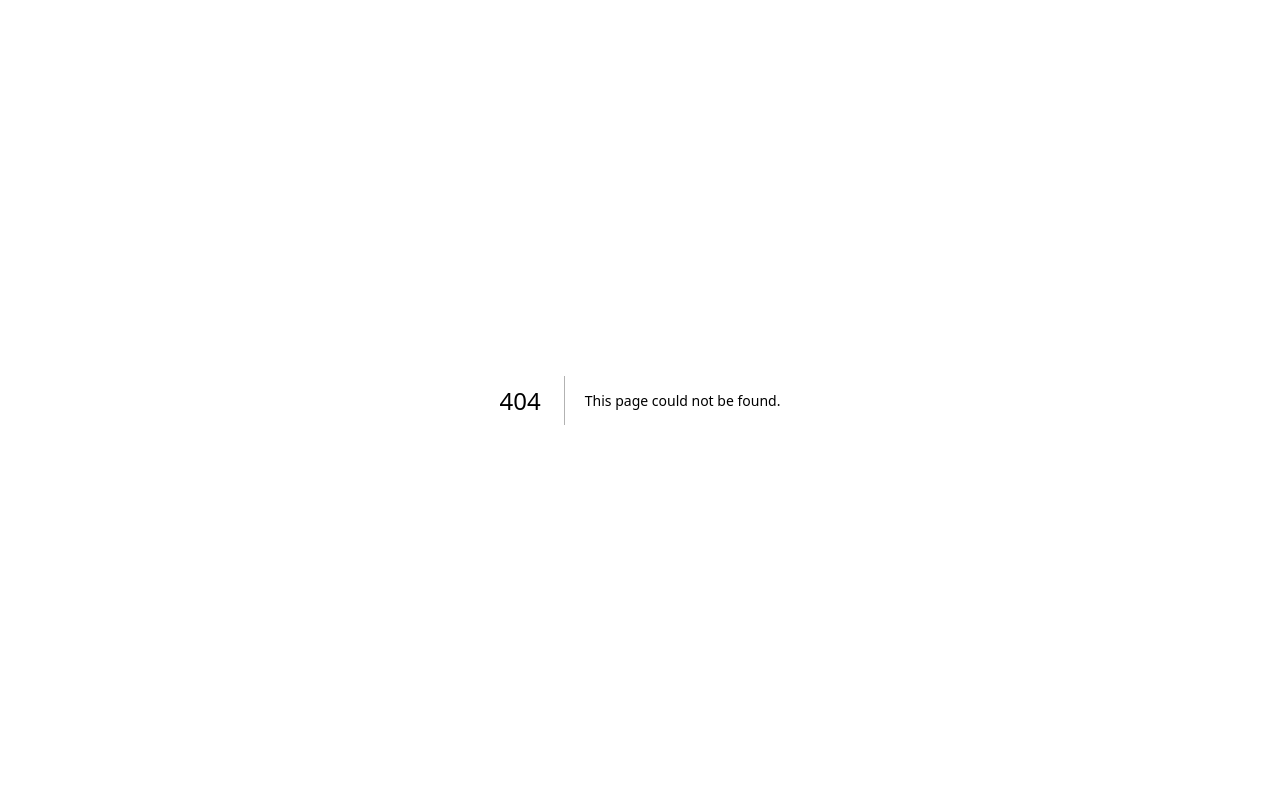
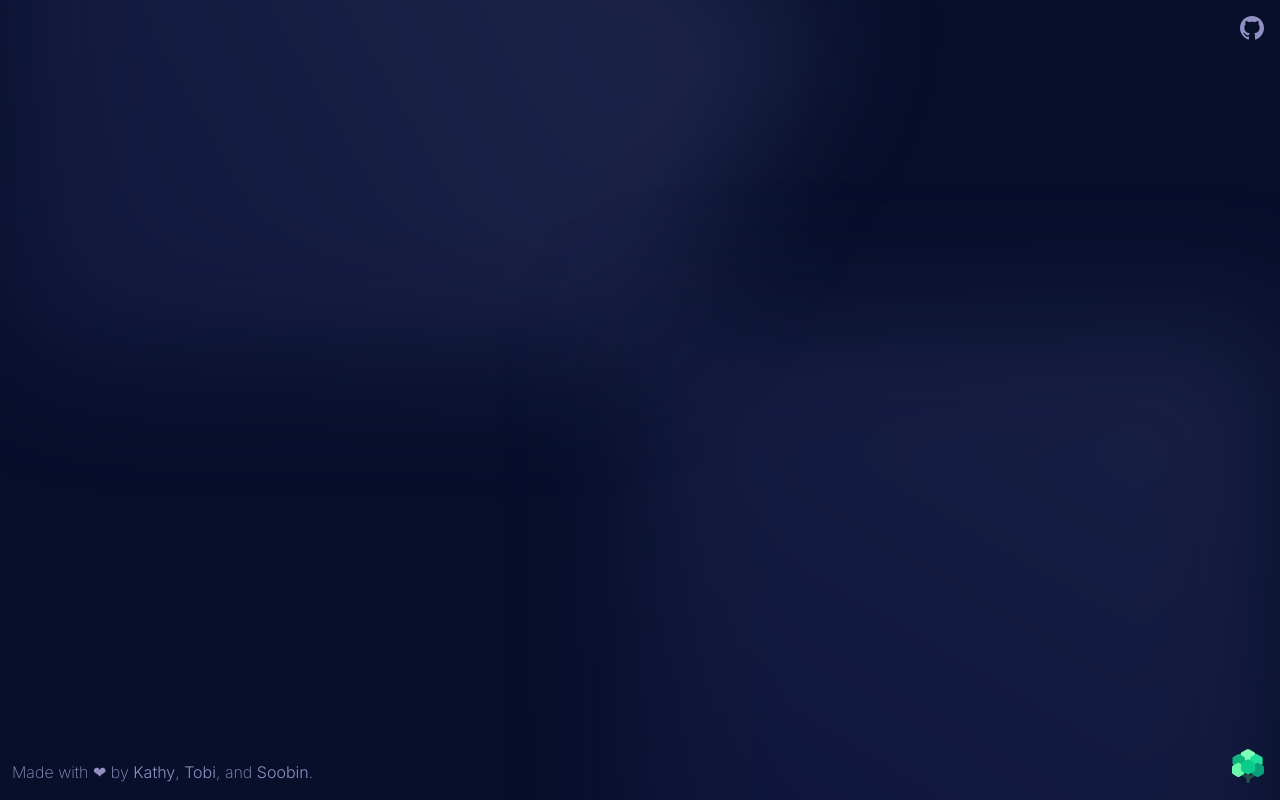
Before and after one commit to soobinrho/GoodLifeFarms, a Next.js app: page /prototype in a window 1280 px wide. Before the commit this address had no page. Shown: the top 800 px of the page. Built offline with nearby package versions, Linux system fonts and the light colour scheme.

Commit message:
refactor: routing for prototype page
Signed-off-by: Soobin Rho <soobinrho@gmail.com>

```diff
--- a/src/app/beta/page.tsx
+++ /dev/null
@@ -1,7 +0,0 @@
-export default function Component() {
-  return (
-    <main className='relative min-h-screen w-full text-primary'>
-      hello world prototype page!!!
-    </main>
-  );
-}
--- a/src/app/page.tsx
+++ b/src/app/page.tsx
@@ -2,7 +2,7 @@ import Footer from '@/components/footer';
 import HeaderSocialMedia from '@/components/header-social-media';
 import LandingPage from '@/components/landing-page';
 
-export default function Component() {
+export default function Home() {
   return (
     <main className='relative min-h-screen w-full text-primary'>
       <HeaderSocialMedia />
--- /dev/null
+++ b/src/app/prototype/page.tsx
@@ -0,0 +1,15 @@
+import Footer from '@/components/footer';
+import HeaderSocialMedia from '@/components/header-social-media';
+import PrototypePage from '@/components/prototype-page';
+
+export default function Page() {
+  return (
+    <>
+      <main className='relative min-h-screen w-full text-primary'>
+        <HeaderSocialMedia />
+        <PrototypePage />
+        <Footer />
+      </main>
+    </>
+  );
+}
--- a/src/app/who-are-we/page.tsx
+++ /dev/null
@@ -1,7 +0,0 @@
-export default function Component() {
-  return (
-    <main className='relative min-h-screen w-full text-primary'>
-      hello world who are we page!!!
-    </main>
-  );
-}
--- a/src/components/footer.tsx
+++ b/src/components/footer.tsx
@@ -36,7 +36,7 @@ export default function Footer() {
         .
       </div>
 
-      <div className='absolute bottom-0 right-0 my-4 mr-4 hidden font-extralight sm:visible'>
+      <div className='absolute bottom-0 right-0 my-4 mr-4 font-extralight'>
         <a
           className='font-light hover:text-gray-100 active:text-gray-400'
           target='_blank'
--- a/src/components/landing-page.tsx
+++ b/src/components/landing-page.tsx
@@ -1,7 +1,6 @@
 'use client';
 
 import Link from 'next/link';
-import React from 'react';
 import { TypeAnimation } from 'react-type-animation';
 
 export default function LandingPage() {
@@ -24,7 +23,7 @@ export default function LandingPage() {
                       2000,
                       'florists',
                       2000,
-                      'local producers',
+                      'local producers.',
                       8000,
                       'florists',
                       2000,
@@ -46,7 +45,7 @@ export default function LandingPage() {
                 <div className='space-x-4'>
                   <Link
                     className='inline-flex items-center justify-center rounded-md bg-primary px-4 py-2 text-lg font-bold text-primary-3 drop-shadow-[0_8px_8px_rgba(0,0,0,1)] transition-colors hover:bg-gray-300 hover:drop-shadow-2xl focus-visible:ring-1 active:ring-2 disabled:pointer-events-none disabled:opacity-50'
-                    href='#'
+                    href='/prototype'
                   >
                     Prototype
                   </Link>
--- /dev/null
+++ b/src/components/prototype-page.tsx
@@ -0,0 +1,21 @@
+import Link from 'next/link';
+
+export default function PrototypePage() {
+  return (
+    <div className='min-h-screen overflow-y-auto overflow-x-hidden bg-background'>
+      <div className='isolate'>
+        {/* Gradient background.
+            Source:
+              https://tailwindui.com/components/marketing/sections/heroes
+        */}
+        <div className='absolute inset-x-0 -top-40 -z-10 transform-gpu overflow-hidden blur-3xl sm:-top-80'>
+          <div className='relative left-[calc(50%-11rem)] aspect-[1155/678] w-[36.125rem] -translate-x-1/2 rotate-[30deg] bg-gradient-to-tr from-[#1B1A55] to-[#535C91] opacity-30 sm:left-[calc(50%-30rem)] sm:w-[72.1875rem]'></div>
+        </div>
+        <div className='mx-auto max-w-2xl py-32 sm:py-48 lg:py-56'></div>
+        <div className='absolute inset-x-0 top-[calc(100%-13rem)] -z-10 transform-gpu overflow-hidden blur-3xl sm:top-[calc(100%-30rem)]'>
+          <div className='relative left-[calc(50%+3rem)] aspect-[1155/678] w-[36.125rem] -translate-x-1/2 bg-gradient-to-tr from-[#1B1A55] to-[#535C91] opacity-30 sm:left-[calc(50%+36rem)] sm:w-[72.1875rem]'></div>
+        </div>
+      </div>
+    </div>
+  );
+}
```
